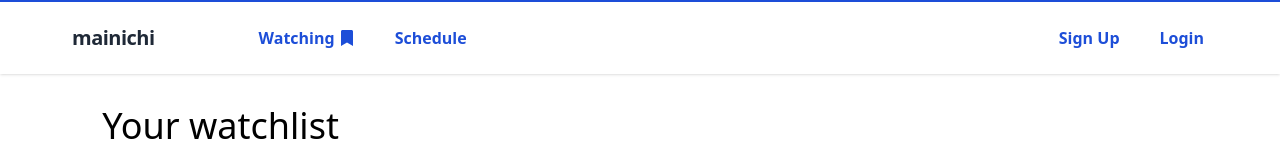
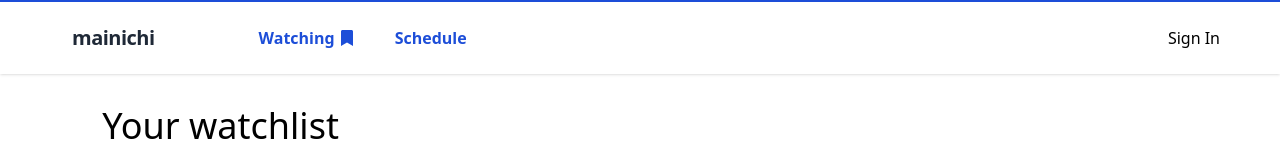
Before and after one commit to donovangg/mainichi, a Next.js app: page /watchlist in a window 1280 px wide. Shown: the top 160 px of the page. Built offline with nearby package versions, Linux system fonts and the light colour scheme; no server answers.

Commit message:
add Signin with Google to Navbar component

```diff
--- a/src/components/Navbar.tsx
+++ b/src/components/Navbar.tsx
@@ -1,13 +1,14 @@
 import React from "react";
 import Link from "next/link";
 import { FaBookmark } from "react-icons/fa";
+import { useSession, signOut, signIn } from "next-auth/react";
 
 const Navbar = () => {
+  const { data: session } = useSession();
   return (
     <>
       <nav className="flex flex-wrap items-center justify-between border-t-2 border-solid border-blue-700 bg-white py-4 shadow lg:px-12">
         <div className="flex w-full justify-between border-b-2 border-solid border-gray-300 pb-5 pl-6 pr-2 lg:w-auto lg:border-b-0 lg:pb-0">
-
           <div className="mr-16 flex flex-shrink-0 items-center text-gray-800">
             <span className="text-xl font-semibold tracking-tight">
               mainichi
@@ -49,19 +50,17 @@ const Navbar = () => {
             </Link>
           </div>
           <div className="flex ">
-            <a
+            {!session ? (
+              <button onClick={() => signIn()}>Sign In</button>
+            ) : (
+              <button onClick={() => signOut()}>Sign Out</button>
+            )}
+            {/* <a
               href="#"
               className="text-md ml-2 mt-4 block rounded px-4 py-2 font-bold text-blue-700 hover:bg-blue-700 hover:text-white lg:mt-0"
             >
               Sign Up
-            </a>
-
-            <a
-              href="#"
-              className=" text-md ml-2 mt-4  block rounded px-4 py-2 font-bold text-blue-700 hover:bg-blue-700 hover:text-white lg:mt-0"
-            >
-              Login
-            </a>
+            </a> */}
           </div>
         </div>
       </nav>
```
